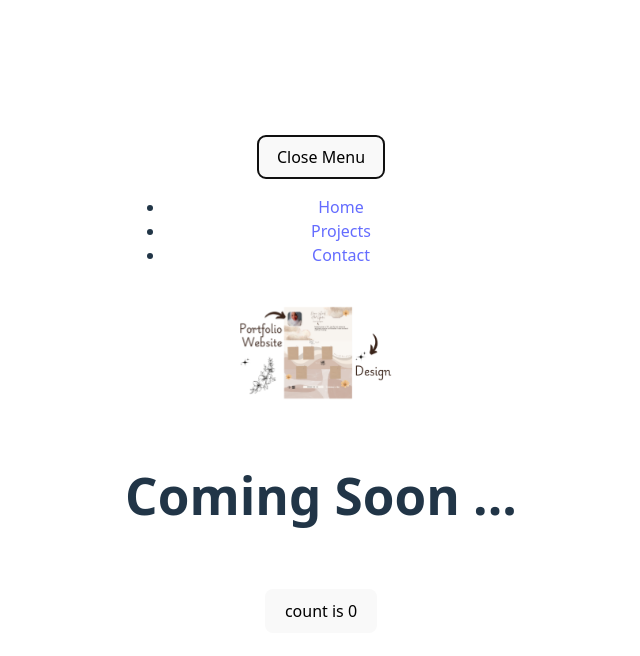
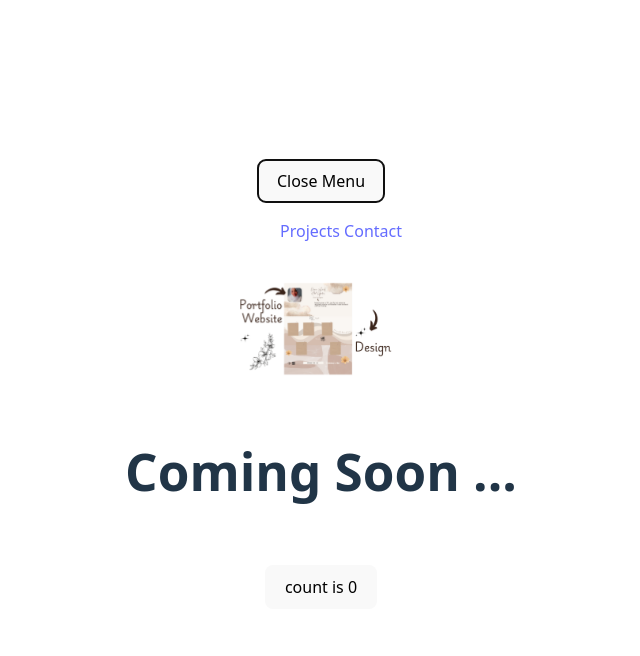
Before and after one commit to Moniaar/Work_tasks, a React (Vite) app in the folder task_1/Routing_in_React/: page / in a window 1280 px wide. Both pictures are taken after a click on the button "Open Menu". Shown: the top 656 px of the page, without its empty margins (319-959 px from the left). Built offline with nearby package versions, Linux system fonts and the light colour scheme.

Commit message:
fixed importing issues and link tags inside this one

```diff
--- a/task_1/Routing_in_React/src/pages/Navbar.tsx
+++ b/task_1/Routing_in_React/src/pages/Navbar.tsx
@@ -1,5 +1,6 @@
 // I used "useState" to manage the open/close state of the navbar
 
+import { Link } from "react-router-dom";
 import { useState } from 'react'
 
 
@@ -14,9 +15,8 @@
 
       {isOpen && (
         <ul className="nav-links">
-          <li><a href="#">Home</a></li>
-          <li><a href="#">Projects</a></li>
-          <li><a href="#">Contact</a></li>
+        <Link to="/Projects"> Projects </Link>
+        <Link to="/Contact"> Contact </Link>
         </ul>
       )}
     </nav>
```
